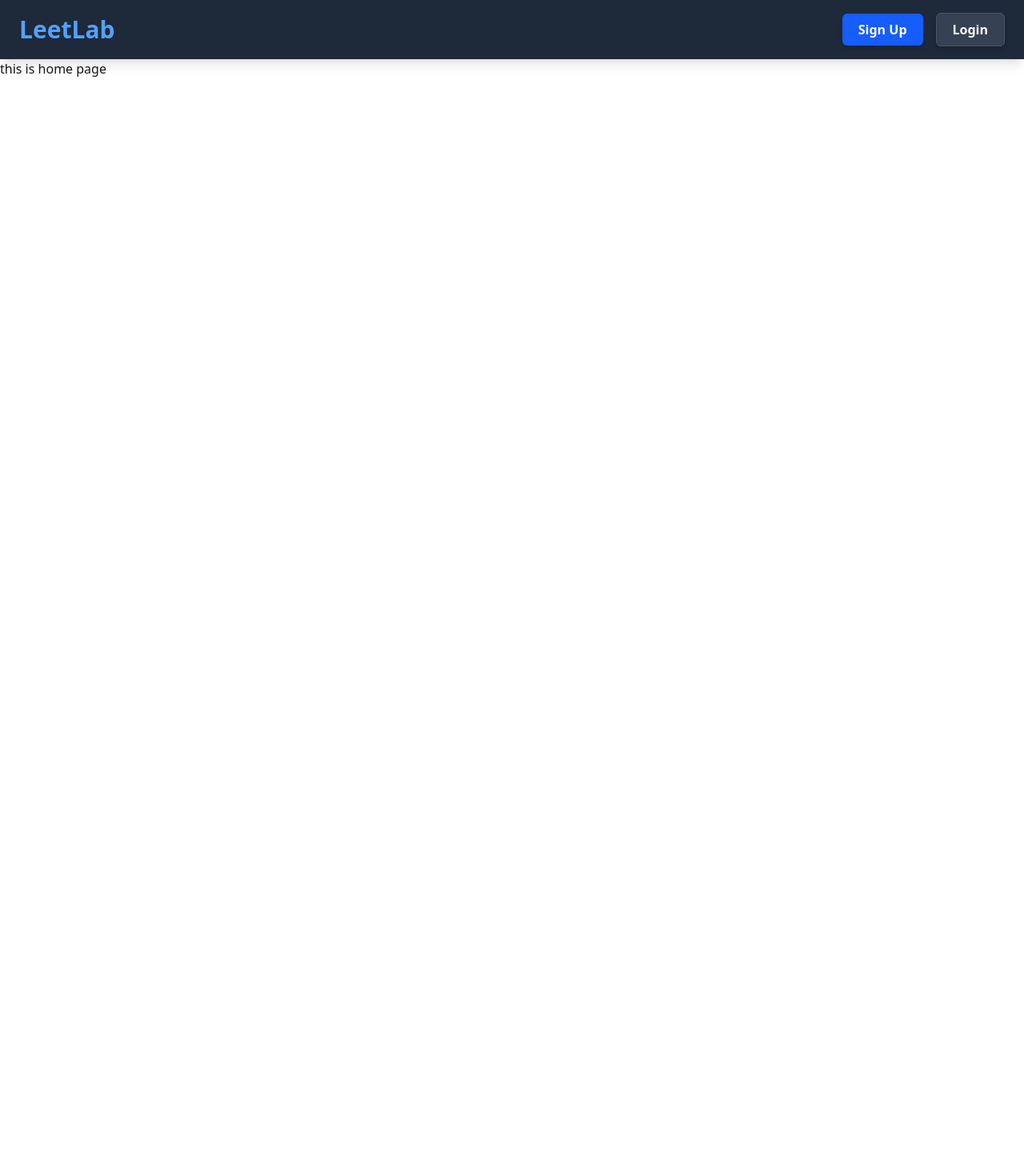
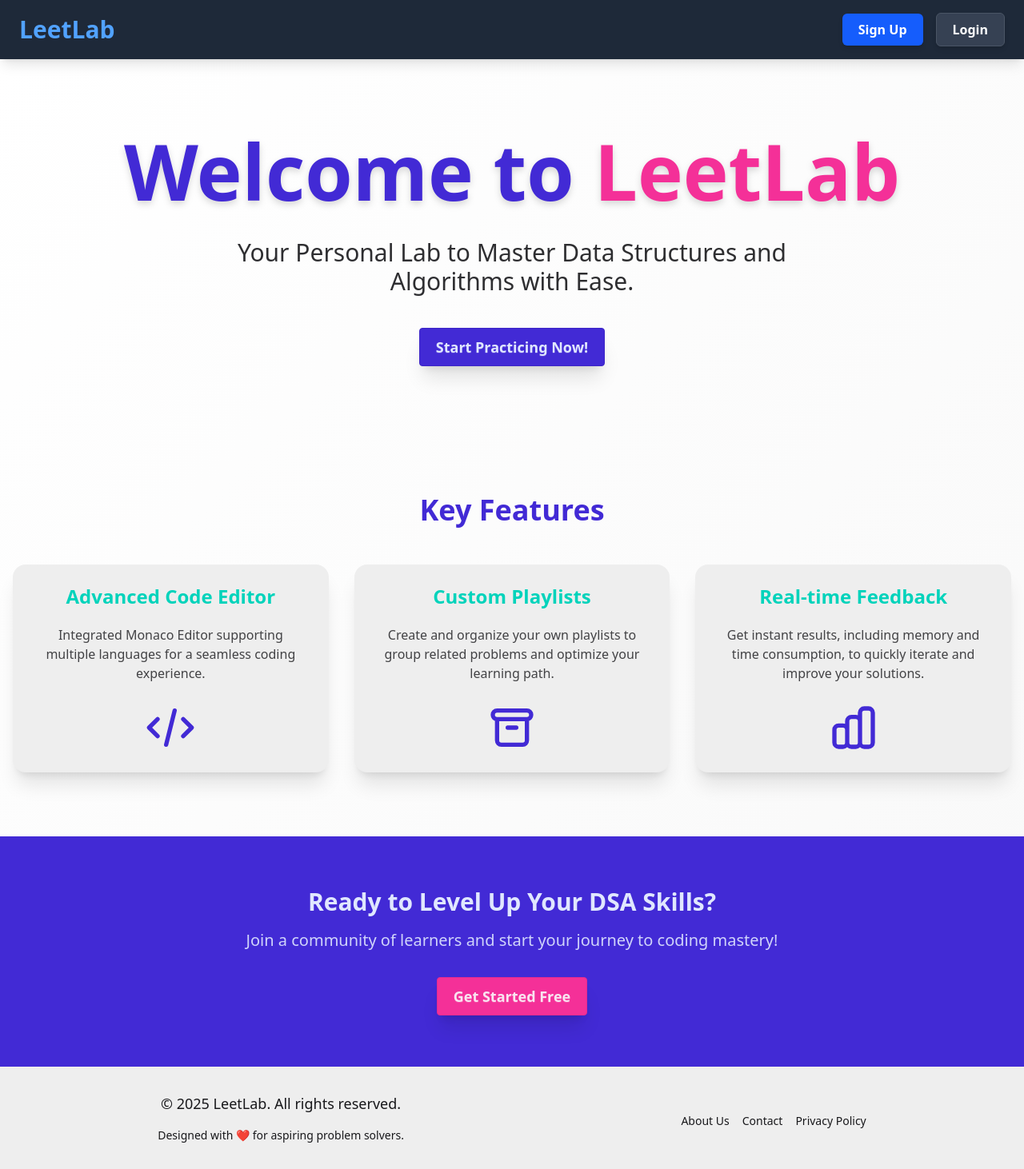
Before and after one commit to GauravSharma1711/Leetlab, a React (Vite) app in the folder frontend/: page / in a window 1280 px wide. Shown: the whole page at 80% size. Before the commit the page ends 800 px from the top, so only its background shows below. Built offline with nearby package versions, Linux system fonts and the light colour scheme; no server answers.

Commit message:
home page completed

```diff
--- a/frontend/src/App.jsx
+++ b/frontend/src/App.jsx
@@ -14,6 +14,7 @@ import LoadingSpinner from './components/LoadingSpinner';
 import useProblemStore from './store/problemStore';
 import CreatePlaylist from './pages/CreatePlaylist';
 import ViewPlaylist from './pages/ViewPlaylist';
+import CreateProblem from './components/CreateProblem';
 
 const App = () => {
   const { authUser, check, isCheckingAuth } = useAuthStore();
@@ -24,7 +25,7 @@ const App = () => {
 
   useEffect(() => {
     check();
-  }, []);
+  }, [check]);
 
   if (isCheckingAuth) {
     return <LoadingSpinner />;
@@ -42,6 +43,7 @@ const App = () => {
         <Route path='/profile' element={ <ProfilePage /> } />
   <Route path='/createPlaylist' element={ <CreatePlaylist /> } />
   <Route path='/viewPlaylist' element={ <ViewPlaylist /> } />
+<Route path='/createProblem' element={ <CreateProblem /> } />
 
         <Route path='/problems' element={authUser ? <ProblemsPage /> : <Navigate to={'/'} />} />
 
--- /dev/null
+++ b/frontend/src/components/CreateProblem.jsx
@@ -0,0 +1,9 @@
+import React from 'react'
+
+const CreateProblem = () => {
+  return (
+    <div>CreateProblem</div>
+  )
+}
+
+export default CreateProblem
--- /dev/null
+++ b/frontend/src/components/Home.jsx
@@ -0,0 +1,112 @@
+import React from 'react';
+import { Link } from 'react-router-dom';
+
+const Home = () => {
+    return (
+        <div className='w-full min-h-screen flex flex-col justify-between bg-gradient-to-br from-base-100 to-base-200 text-base-content'>
+            {/* Header Section */}
+            <header className='flex flex-col justify-center items-center py-20 px-4 text-center'>
+                <h1 className='text-6xl sm:text-7xl lg:text-8xl font-extrabold text-primary mb-6 animate-fade-in-down drop-shadow-lg leading-tight'>
+                    Welcome to <span className='text-secondary'>LeetLab</span>
+                </h1>
+                <p className='text-2xl sm:text-3xl font-light max-w-3xl mx-auto opacity-90 animate-fade-in-up'>
+                    Your Personal Lab to Master Data Structures and Algorithms with Ease.
+                </p>
+                <div className='mt-10 animate-fade-in-up delay-200'>
+                    <Link to="/login" className="btn btn-primary btn-lg shadow-xl hover:shadow-2xl transform hover:-translate-y-1 transition-all duration-300">
+                        Start Practicing Now!
+                    </Link>
+                </div>
+            </header>
+
+            {/* Features Section */}
+            <section className='container mx-auto px-4 py-16 sm:py-20'>
+                <h2 className='text-4xl font-bold text-center text-primary mb-12 animate-fade-in-up'>
+                    Key Features
+                </h2>
+                <div className='grid grid-cols-1 sm:grid-cols-2 lg:grid-cols-3 gap-8'>
+                    {/* Feature Card: Advanced Code Editor */}
+                    <div className='card bg-base-300 shadow-xl rounded-2xl p-6 transform transition-all duration-300 hover:scale-[1.03] hover:shadow-2xl animate-fade-in-up'>
+                        <div className='card-body items-center text-center p-0'>
+                            <h3 className='card-title text-2xl font-semibold text-accent mb-3'>
+                                Advanced Code Editor
+                            </h3>
+                            <p className='text-base text-base-content opacity-80'>
+                                Integrated Monaco Editor supporting multiple languages for a seamless coding experience.
+                            </p>
+                            {/* Optional: Add an icon */}
+                            <svg xmlns="http://www.w3.org/2000/svg" className="h-16 w-16 mt-4 text-primary" fill="none" viewBox="0 0 24 24" stroke="currentColor">
+                                <path strokeLinecap="round" strokeLinejoin="round" strokeWidth={2} d="M10 20l4-16m4 4l4 4-4 4M6 16l-4-4 4-4" />
+                            </svg>
+                        </div>
+                    </div>
+
+                    {/* Feature Card: Custom Playlists */}
+                    <div className='card bg-base-300 shadow-xl rounded-2xl p-6 transform transition-all duration-300 hover:scale-[1.03] hover:shadow-2xl animate-fade-in-up delay-100'>
+                        <div className='card-body items-center text-center p-0'>
+                            <h3 className='card-title text-2xl font-semibold text-accent mb-3'>
+                                Custom Playlists
+                            </h3>
+                            <p className='text-base text-base-content opacity-80'>
+                                Create and organize your own playlists to group related problems and optimize your learning path.
+                            </p>
+                            {/* Optional: Add an icon */}
+                            <svg xmlns="http://www.w3.org/2000/svg" className="h-16 w-16 mt-4 text-primary" fill="none" viewBox="0 0 24 24" stroke="currentColor">
+                                <path strokeLinecap="round" strokeLinejoin="round" strokeWidth={2} d="M5 8h14M5 8a2 2 0 110-4h14a2 2 0 110 4M5 8v10a2 2 0 002 2h10a2 2 0 002-2V8m-9 4h4" />
+                            </svg>
+                        </div>
+                    </div>
+
+                    {/* Feature Card: Real-time Results */}
+                    <div className='card bg-base-300 shadow-xl rounded-2xl p-6 transform transition-all duration-300 hover:scale-[1.03] hover:shadow-2xl animate-fade-in-up delay-200'>
+                        <div className='card-body items-center text-center p-0'>
+                            <h3 className='card-title text-2xl font-semibold text-accent mb-3'>
+                                Real-time Feedback
+                            </h3>
+                            <p className='text-base text-base-content opacity-80'>
+                                Get instant results, including memory and time consumption, to quickly iterate and improve your solutions.
+                            </p>
+                            {/* Optional: Add an icon */}
+                            <svg xmlns="http://www.w3.org/2000/svg" className="h-16 w-16 mt-4 text-primary" fill="none" viewBox="0 0 24 24" stroke="currentColor">
+                                <path strokeLinecap="round" strokeLinejoin="round" strokeWidth={2} d="M9 19v-6a2 2 0 00-2-2H5a2 2 0 00-2 2v6a2 2 0 002 2h2a2 2 0 002-2zm0 0V9a2 2 0 012-2h2a2 2 0 012 2v10m-6 0a2 2 0 002 2h2a2 2 0 002-2m0 0V5a2 2 0 012-2h2a2 2 0 012 2v14a2 2 0 01-2 2h-2a2 2 0 01-2-2z" />
+                            </svg>
+                        </div>
+                    </div>
+                </div>
+            </section>
+
+            {/* Call to Action Section (Optional but good for Home pages) */}
+            <section className='py-16 px-4 text-center bg-primary text-primary-content'>
+                <h2 className='text-3xl font-bold mb-4 animate-fade-in-up'>Ready to Level Up Your DSA Skills?</h2>
+                <p className='text-xl opacity-90 mb-8 animate-fade-in-up delay-100'>
+                    Join a community of learners and start your journey to coding mastery!
+                </p>
+                <Link to="/signup" className="btn btn-secondary btn-lg shadow-xl hover:shadow-2xl transform hover:-translate-y-1 transition-all duration-300 animate-fade-in-up delay-200">
+                    Get Started Free
+                </Link>
+            </section>
+
+            {/* Footer Section */}
+            <footer className='footer footer-center p-8 bg-base-300 text-base-content'>
+                <aside>
+                    <p className='text-lg'>
+                        &copy; {new Date().getFullYear()} LeetLab. All rights reserved.
+                    </p>
+                    <p className='text-sm mt-2'>
+                        Designed with ❤️ for aspiring problem solvers.
+                    </p>
+                </aside>
+                {/* Optional: Add social media icons or navigation links here */}
+                <nav>
+                    <div className="grid grid-flow-col gap-4 mt-2">
+                        <a href="#" className="link link-hover">About Us</a>
+                        <a href="#" className="link link-hover">Contact</a>
+                        <a href="#" className="link link-hover">Privacy Policy</a>
+                    </div>
+                </nav>
+            </footer>
+        </div>
+    );
+};
+
+export default Home;
--- a/frontend/src/components/Navbar.jsx
+++ b/frontend/src/components/Navbar.jsx
@@ -9,7 +9,7 @@ const Navbar = () => {
   const handleLogout = async () => {
     await logout();
     // Optional: navigate to login page after logout
-    navigate('/login');
+    navigate('/');
   }
 
   const handleSignup = () => {
@@ -65,7 +65,11 @@ const Navbar = () => {
                   Profile
                 </Link>
               </li>
-
+             <li>
+                <Link to={'/createProblem'} className="block px-4 py-3 text-gray-200 hover:bg-gray-600 hover:text-white transition-colors duration-200">
+                  Create Problem
+                </Link>
+              </li>
               <li>
                 <button onClick={handleLogout} className="block w-full text-left px-4 py-3 text-red-400 hover:bg-gray-600 hover:text-red-300 transition-colors duration-200">
                   Logout
--- a/frontend/src/pages/HomePage.jsx
+++ b/frontend/src/pages/HomePage.jsx
@@ -3,6 +3,7 @@ import React from 'react'
 
 
 import Navbar from '../components/Navbar';
+import  Home  from '../components/Home';
 
 const HomePage = () => {
 
@@ -12,7 +13,8 @@ const HomePage = () => {
 
     {/* navbar */}
    <Navbar/>
-   <p>this is home page</p>
+    <Home/>
+
     </div>
   )
 }
```
